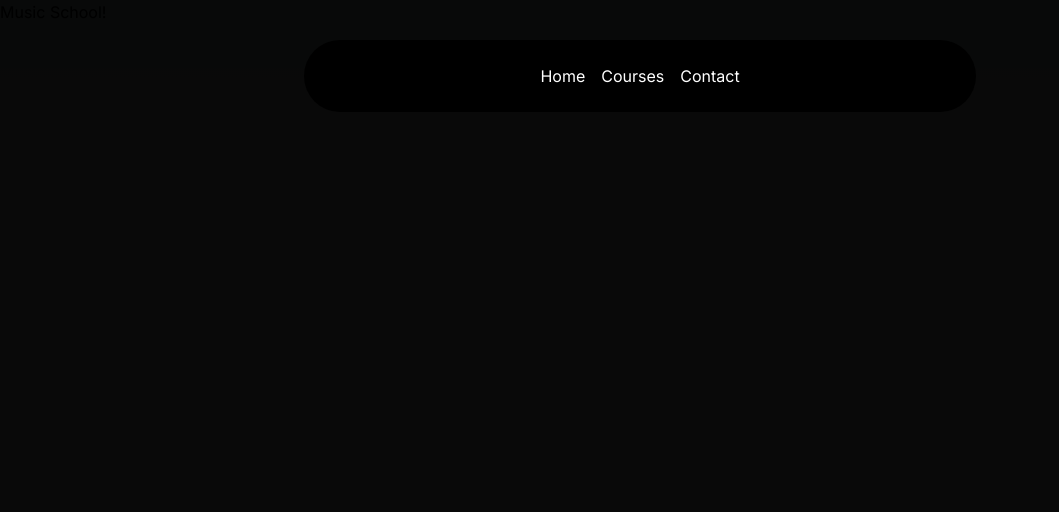
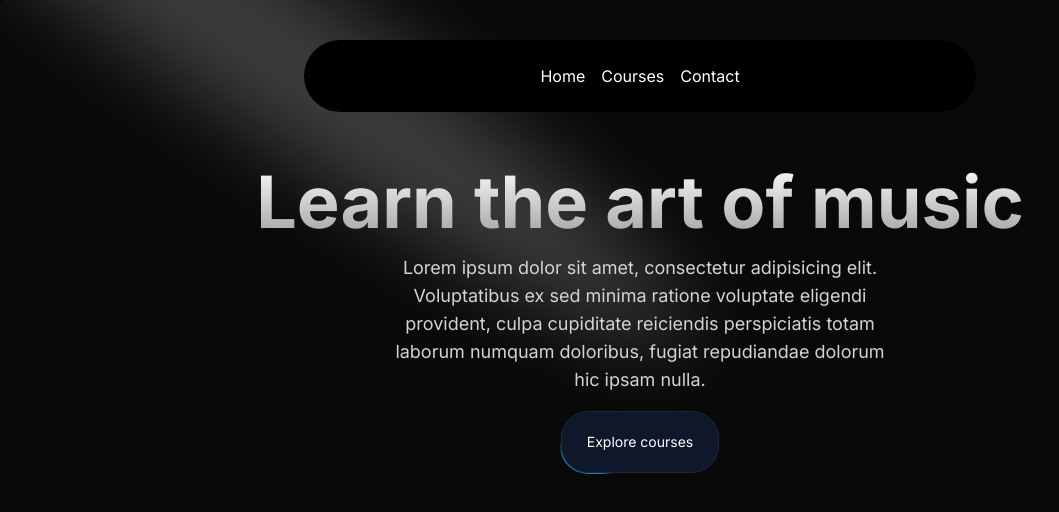
Before and after one commit to tonmoy-dev/music-school, a Next.js app: page / in a window 1280 px wide. Shown: the top 512 px of the page, without its empty margins (0-1059 px from the left). Built offline with nearby package versions, Linux system fonts and the light colour scheme.

Commit message:
feat: Add Hero section to home page

```diff
--- a/src/app/page.tsx
+++ b/src/app/page.tsx
@@ -1,9 +1,10 @@
+import HeroSection from "@/components/HeroSection";
 import Image from "next/image";
 
 export default function Home() {
   return (
     <main className="min-h-screen bg-black/[0.96] antialiased bg-grid-white/[0.2]">
-      <h1>Music School!</h1>
+      <HeroSection />
     </main>
   );
 }
--- /dev/null
+++ b/src/components/HeroSection.tsx
@@ -0,0 +1,35 @@
+import Link from "next/link";
+import { Spotlight } from "./ui/Spotlight";
+import { Button } from "./ui/moving-border";
+
+export default function HeroSection() {
+  return (
+    <div className="h-auto md:h-[40rem] w-full rounded-md flex flex-col items-center justify-center relative overflow-hidden mx-auto py-10 md:py-0">
+      <Spotlight
+        className="-top-40 left-0 md:left-60 md:-top-20"
+        fill="white"
+      />
+      <div className="p-4 relative z-10 w-full text-center">
+        <h1 className="mt-20 md:mt-0 text-4xl md:text-7xl font-bold bg-clip-text text-transparent bg-gradient-to-b from-neutral-50 to-neutral-400">
+          Learn the art of music
+        </h1>
+        <p className="mt-4 font-normal text-base md:text-lg text-neutral-300 max-w-lg mx-auto">
+          Lorem ipsum dolor sit amet, consectetur adipisicing elit. Voluptatibus
+          ex sed minima ratione voluptate eligendi provident, culpa cupiditate
+          reiciendis perspiciatis totam laborum numquam doloribus, fugiat
+          repudiandae dolorum hic ipsam nulla.
+        </p>
+        <div className="mt-4">
+          <Link href={"/courses"}>
+            <Button
+              borderRadius="1.75rem"
+              className="bg-white dark:bg-slate-900 text-black dark:text-white border-neutral-200 dark:border-slate-800"
+            >
+              Explore courses
+            </Button>
+          </Link>
+        </div>
+      </div>
+    </div>
+  );
+}
--- /dev/null
+++ b/src/components/ui/Spotlight.tsx
@@ -0,0 +1,56 @@
+import React from "react";
+import { cn } from "@/utils/cn";
+
+type SpotlightProps = {
+  className?: string;
+  fill?: string;
+};
+
+export const Spotlight = ({ className, fill }: SpotlightProps) => {
+  return (
+    <svg
+      className={cn(
+        "animate-spotlight pointer-events-none absolute z-[1]  h-[169%] w-[138%] lg:w-[84%] opacity-0",
+        className
+      )}
+      xmlns="http://www.w3.org/2000/svg"
+      viewBox="0 0 3787 2842"
+      fill="none"
+    >
+      <g filter="url(#filter)">
+        <ellipse
+          cx="1924.71"
+          cy="273.501"
+          rx="1924.71"
+          ry="273.501"
+          transform="matrix(-0.822377 -0.568943 -0.568943 0.822377 3631.88 2291.09)"
+          fill={fill || "white"}
+          fillOpacity="0.21"
+        ></ellipse>
+      </g>
+      <defs>
+        <filter
+          id="filter"
+          x="0.860352"
+          y="0.838989"
+          width="3785.16"
+          height="2840.26"
+          filterUnits="userSpaceOnUse"
+          colorInterpolationFilters="sRGB"
+        >
+          <feFlood floodOpacity="0" result="BackgroundImageFix"></feFlood>
+          <feBlend
+            mode="normal"
+            in="SourceGraphic"
+            in2="BackgroundImageFix"
+            result="shape"
+          ></feBlend>
+          <feGaussianBlur
+            stdDeviation="151"
+            result="effect1_foregroundBlur_1065_8"
+          ></feGaussianBlur>
+        </filter>
+      </defs>
+    </svg>
+  );
+};
--- /dev/null
+++ b/src/components/ui/moving-border.tsx
@@ -0,0 +1,139 @@
+"use client";
+import React from "react";
+import {
+  motion,
+  useAnimationFrame,
+  useMotionTemplate,
+  useMotionValue,
+  useTransform,
+} from "framer-motion";
+import { useRef } from "react";
+import { cn } from "@/utils/cn";
+
+export function Button({
+  borderRadius = "1.75rem",
+  children,
+  as: Component = "button",
+  containerClassName,
+  borderClassName,
+  duration,
+  className,
+  ...otherProps
+}: {
+  borderRadius?: string;
+  children: React.ReactNode;
+  as?: any;
+  containerClassName?: string;
+  borderClassName?: string;
+  duration?: number;
+  className?: string;
+  [key: string]: any;
+}) {
+  return (
+    <Component
+      className={cn(
+        "bg-transparent relative text-xl  h-16 w-40 p-[1px] overflow-hidden ",
+        containerClassName
+      )}
+      style={{
+        borderRadius: borderRadius,
+      }}
+      {...otherProps}
+    >
+      <div
+        className="absolute inset-0"
+        style={{ borderRadius: `calc(${borderRadius} * 0.96)` }}
+      >
+        <MovingBorder duration={duration} rx="30%" ry="30%">
+          <div
+            className={cn(
+              "h-20 w-20 opacity-[0.8] bg-[radial-gradient(var(--sky-500)_40%,transparent_60%)]",
+              borderClassName
+            )}
+          />
+        </MovingBorder>
+      </div>
+
+      <div
+        className={cn(
+          "relative bg-slate-900/[0.8] border border-slate-800 backdrop-blur-xl text-white flex items-center justify-center w-full h-full text-sm antialiased",
+          className
+        )}
+        style={{
+          borderRadius: `calc(${borderRadius} * 0.96)`,
+        }}
+      >
+        {children}
+      </div>
+    </Component>
+  );
+}
+
+export const MovingBorder = ({
+  children,
+  duration = 2000,
+  rx,
+  ry,
+  ...otherProps
+}: {
+  children: React.ReactNode;
+  duration?: number;
+  rx?: string;
+  ry?: string;
+  [key: string]: any;
+}) => {
+  const pathRef = useRef<any>();
+  const progress = useMotionValue<number>(0);
+
+  useAnimationFrame((time) => {
+    const length = pathRef.current?.getTotalLength();
+    if (length) {
+      const pxPerMillisecond = length / duration;
+      progress.set((time * pxPerMillisecond) % length);
+    }
+  });
+
+  const x = useTransform(
+    progress,
+    (val) => pathRef.current?.getPointAtLength(val).x
+  );
+  const y = useTransform(
+    progress,
+    (val) => pathRef.current?.getPointAtLength(val).y
+  );
+
+  const transform = useMotionTemplate`translateX(${x}px) translateY(${y}px) translateX(-50%) translateY(-50%)`;
+
+  return (
+    <>
+      <svg
+        xmlns="http://www.w3.org/2000/svg"
+        preserveAspectRatio="none"
+        className="absolute h-full w-full"
+        width="100%"
+        height="100%"
+        {...otherProps}
+      >
+        <rect
+          fill="none"
+          width="100%"
+          height="100%"
+          rx={rx}
+          ry={ry}
+          ref={pathRef}
+        />
+      </svg>
+      <motion.div
+        style={{
+          position: "absolute",
+          top: 0,
+          left: 0,
+          display: "inline-block",
+          transform,
+        }}
+      >
+        {children}
+      </motion.div>
+    </>
+  );
+};
--- a/tailwind.config.ts
+++ b/tailwind.config.ts
@@ -1,4 +1,21 @@
 import type { Config } from "tailwindcss";
+const defaultTheme = require("tailwindcss/defaultTheme");
+const colors = require("tailwindcss/colors");
+const {
+  default: flattenColorPalette,
+} = require("tailwindcss/lib/util/flattenColorPalette");
+
+// This plugin adds each Tailwind color as a global CSS variable, e.g. var(--gray-200).
+function addVariablesForColors({ addBase, theme }: any) {
+  let allColors = flattenColorPalette(theme("colors"));
+  let newVars = Object.fromEntries(
+    Object.entries(allColors).map(([key, val]) => [`--${key}`, val])
+  );
+
+  addBase({
+    ":root": newVars,
+  });
+}
 
 const config: Config = {
   content: [
@@ -9,6 +26,21 @@
   darkMode: "class",
   theme: {
     extend: {
+      animation: {
+        spotlight: "spotlight 2s ease .75s 1 forwards",
+      },
+      keyframes: {
+        spotlight: {
+          "0%": {
+            opacity: "0",
+            transform: "translate(-72%, -62%) scale(0.5)",
+          },
+          "100%": {
+            opacity: "1",
+            transform: "translate(-50%,-40%) scale(1)",
+          },
+        },
+      },
       backgroundImage: {
         "gradient-radial": "radial-gradient(var(--tw-gradient-stops))",
         "gradient-conic":
@@ -16,6 +48,6 @@
       },
     },
   },
-  plugins: [],
+  plugins: [addVariablesForColors],
 };
 export default config;
```
